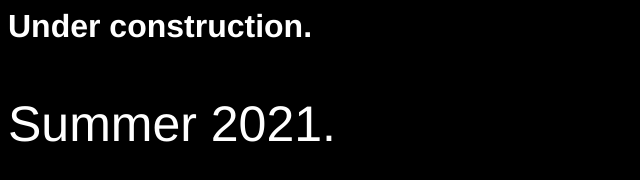
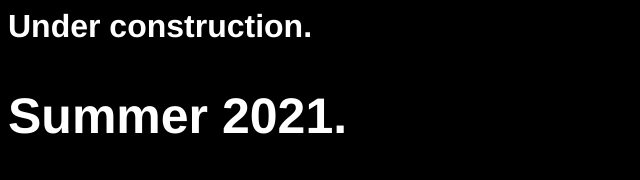
Before and after one commit to msmarroquin/Marcia-Website, a plain HTML site: page index.html in a window 1280 px wide. Shown: the whole page, without its empty margins (0-640 px from the left). Drawn offline with Linux system fonts and the light colour scheme.

Commit message:
Update index.html

```diff
--- a/index.html
+++ b/index.html
@@ -10,6 +10,6 @@
   </head>
   <body>
     <h1>Under construction.</h1>
-    <p style="font-size:50px">Summer 2021.</p>
+    <h2 style="font-size:50px">Summer 2021.</h2>
   </body>
 </html>
```
